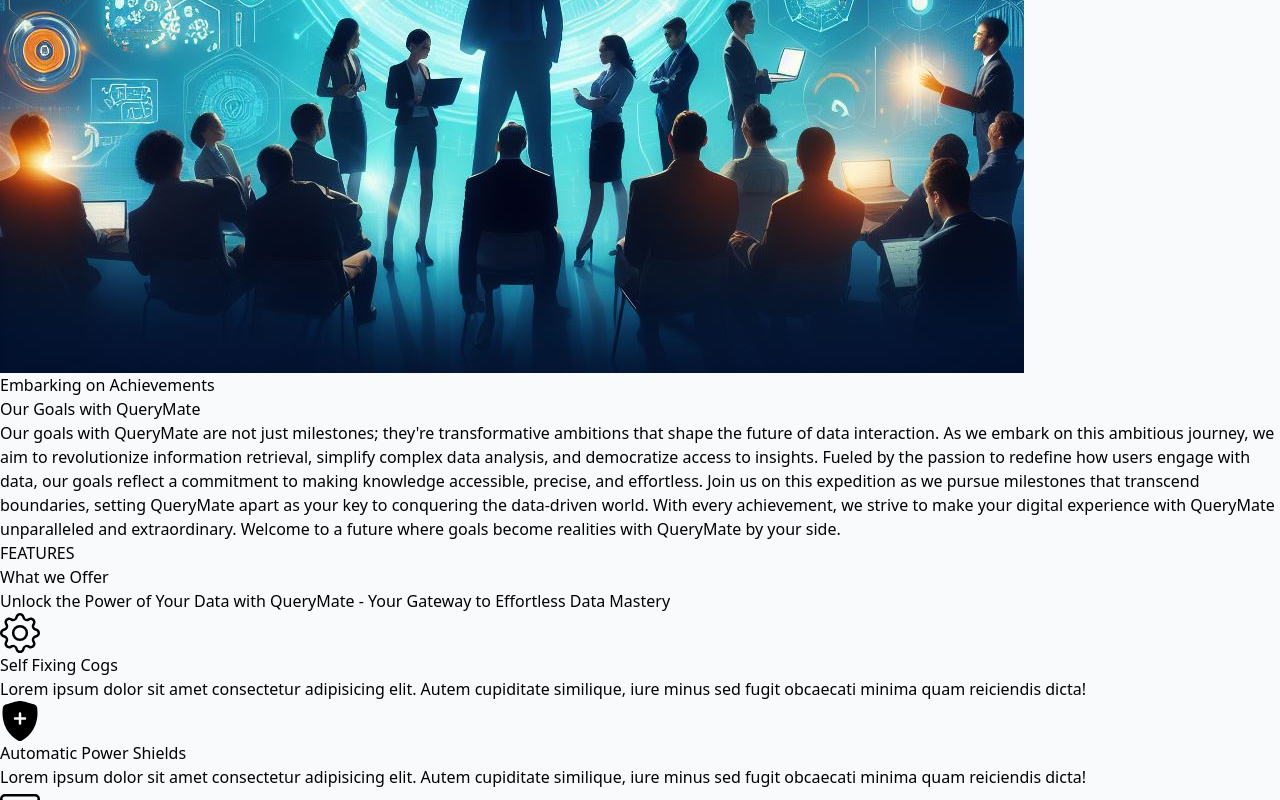
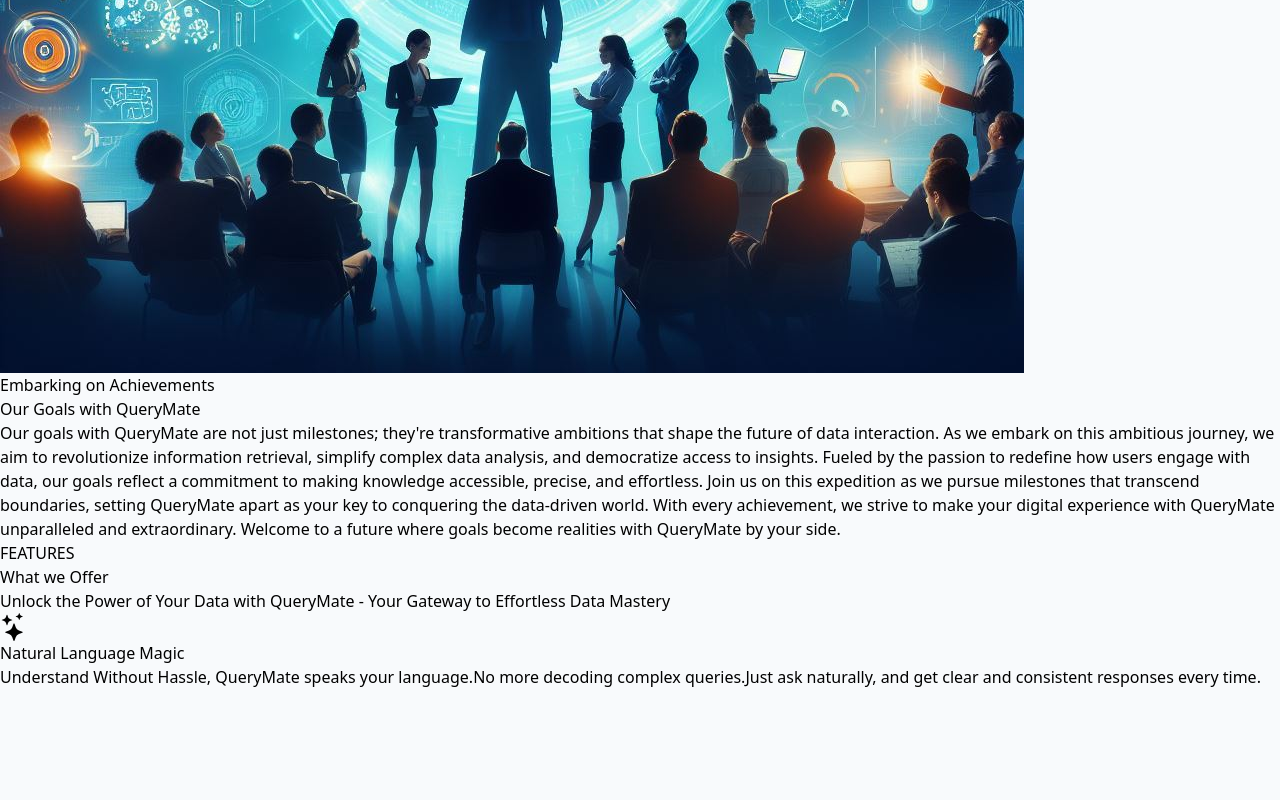
Before and after one commit to VitthalGund/QueryMate, a React (Vite) app in the folder client/: page /about in a window 1280 px wide. Shown: the part 11200-12000 px from the top of the page. Built offline with nearby package versions, Linux system fonts and the light colour scheme.

Commit message:
optimized for imports. Feature components is added

```diff
--- a/client/src/components/OfferSection.jsx
+++ b/client/src/components/OfferSection.jsx
@@ -1,4 +1,4 @@
-
+import FeaturesItem from "./FeaturesItem"
 
 const OfferSection = () => {
     return (
@@ -29,57 +29,7 @@ const OfferSection = () => {
                             </p>
                         </div>
                     </div>
-                    <div className="grid grid-cols-1 gap-x-4 gap-y-6 lg:gap-x-8 lg:gap-y-8 md:grid-cols-2 lg:grid-cols-3">
-                        <div
-                            className="w-full p-8 mb-5 text-center transition-all bg-white rounded shadow hover:shadow-lg">
-                            <div className="inline-block p-4 mb-6 -mt-16 bg-blue-400 rounded-full">
-                                <svg xmlns="http://www.w3.org/2000/svg" width="40" height="40" fill="currentColor"
-                                    className="text-white" viewBox="0 0 16 16">
-                                    <path
-                                        d="M8 4.754a3.246 3.246 0 1 0 0 6.492 3.246 3.246 0 0 0 0-6.492zM5.754 8a2.246 2.246 0 1 1 4.492 0 2.246 2.246 0 0 1-4.492 0z" />
-                                    <path
-                                        d="M9.796 1.343c-.527-1.79-3.065-1.79-3.592 0l-.094.319a.873.873 0 0 1-1.255.52l-.292-.16c-1.64-.892-3.433.902-2.54 2.541l.159.292a.873.873 0 0 1-.52 1.255l-.319.094c-1.79.527-1.79 3.065 0 3.592l.319.094a.873.873 0 0 1 .52 1.255l-.16.292c-.892 1.64.901 3.434 2.541 2.54l.292-.159a.873.873 0 0 1 1.255.52l.094.319c.527 1.79 3.065 1.79 3.592 0l.094-.319a.873.873 0 0 1 1.255-.52l.292.16c1.64.893 3.434-.902 2.54-2.541l-.159-.292a.873.873 0 0 1 .52-1.255l.319-.094c1.79-.527 1.79-3.065 0-3.592l-.319-.094a.873.873 0 0 1-.52-1.255l.16-.292c.893-1.64-.902-3.433-2.541-2.54l-.292.159a.873.873 0 0 1-1.255-.52l-.094-.319zm-2.633.283c.246-.835 1.428-.835 1.674 0l.094.319a1.873 1.873 0 0 0 2.693 1.115l.291-.16c.764-.415 1.6.42 1.184 1.185l-.159.292a1.873 1.873 0 0 0 1.116 2.692l.318.094c.835.246.835 1.428 0 1.674l-.319.094a1.873 1.873 0 0 0-1.115 2.693l.16.291c.415.764-.42 1.6-1.185 1.184l-.291-.159a1.873 1.873 0 0 0-2.693 1.116l-.094.318c-.246.835-1.428.835-1.674 0l-.094-.319a1.873 1.873 0 0 0-2.692-1.115l-.292.16c-.764.415-1.6-.42-1.184-1.185l.159-.291A1.873 1.873 0 0 0 1.945 8.93l-.319-.094c-.835-.246-.835-1.428 0-1.674l.319-.094A1.873 1.873 0 0 0 3.06 4.377l-.16-.292c-.415-.764.42-1.6 1.185-1.184l.292.159a1.873 1.873 0 0 0 2.692-1.115l.094-.319z" />
-                                </svg>
-                            </div>
-                            <h3 className="mb-4 text-2xl font-semibold text-black"> Self Fixing Cogs </h3>
-                            <p className="text-base text-gray-500 dark:text-gray-400">
-                                Lorem ipsum dolor sit amet consectetur adipisicing elit. Autem cupiditate similique,
-                                iure minus sed fugit obcaecati minima quam reiciendis dicta!
-                            </p>
-                        </div>
-                        <div className="w-full p-8 mb-5 text-center transition-all bg-blue-500 rounded shadow hover:shadow-lg">
-                            <div className="inline-block p-4 mb-6 -mt-16 bg-white rounded-full">
-                                <svg xmlns="http://www.w3.org/2000/svg" width="40" height="40" fill="currentColor"
-                                    className="text-blue-400" viewBox="0 0 16 16">
-                                    <path fillRule="evenodd"
-                                        d="M8 0c-.69 0-1.843.265-2.928.56-1.11.3-2.229.655-2.887.87a1.54 1.54 0 0 0-1.044 1.262c-.596 4.477.787 7.795 2.465 9.99a11.777 11.777 0 0 0 2.517 2.453c.386.273.744.482 1.048.625.28.132.581.24.829.24s.548-.108.829-.24a7.159 7.159 0 0 0 1.048-.625 11.775 11.775 0 0 0 2.517-2.453c1.678-2.195 3.061-5.513 2.465-9.99a1.541 1.541 0 0 0-1.044-1.263 62.467 62.467 0 0 0-2.887-.87C9.843.266 8.69 0 8 0zm-.5 5a.5.5 0 0 1 1 0v1.5H10a.5.5 0 0 1 0 1H8.5V9a.5.5 0 0 1-1 0V7.5H6a.5.5 0 0 1 0-1h1.5V5z" />
-                                </svg>
-                            </div>
-                            <h3 className="mb-4 text-2xl font-semibold text-white"> Automatic Power Shields
-                            </h3>
-                            <p className="text-base text-gray-300">
-                                Lorem ipsum dolor sit amet consectetur adipisicing elit. Autem cupiditate similique,
-                                iure minus sed fugit obcaecati minima quam reiciendis dicta!
-                            </p>
-                        </div>
-                        <div
-                            className="w-full p-8 mb-5 text-center transition-all bg-white rounded shadow hover:shadow-lg">
-                            <div className="inline-block p-4 mb-6 -mt-16 bg-blue-400 rounded-full">
-                                <svg xmlns="http://www.w3.org/2000/svg" width="40" height="40" fill="currentColor"
-                                    className="text-white" viewBox="0 0 16 16">
-                                    <path
-                                        d="M2 2a2 2 0 0 0-2 2v8.01A2 2 0 0 0 2 14h5.5a.5.5 0 0 0 0-1H2a1 1 0 0 1-.966-.741l5.64-3.471L8 9.583l7-4.2V8.5a.5.5 0 0 0 1 0V4a2 2 0 0 0-2-2H2Zm3.708 6.208L1 11.105V5.383l4.708 2.825ZM1 4.217V4a1 1 0 0 1 1-1h12a1 1 0 0 1 1 1v.217l-7 4.2-7-4.2Z" />
-                                    <path
-                                        d="M16 12.5a3.5 3.5 0 1 1-7 0 3.5 3.5 0 0 1 7 0Zm-1.993-1.679a.5.5 0 0 0-.686.172l-1.17 1.95-.547-.547a.5.5 0 0 0-.708.708l.774.773a.75.75 0 0 0 1.174-.144l1.335-2.226a.5.5 0 0 0-.172-.686Z" />
-                                </svg>
-                            </div>
-                            <h3 className="mb-4 text-2xl font-semibold text-black"> Auto Mail Correction </h3>
-                            <p className="text-base text-gray-500 dark:text-gray-400">
-                                Lorem ipsum dolor sit amet consectetur adipisicing elit. Autem cupiditate similique,
-                                iure minus sed fugit obcaecati minima quam reiciendis dicta!
-                            </p>
-                        </div>
-                    </div>
+                    <FeaturesItem />
                 </div>
             </section>
         </>
```
